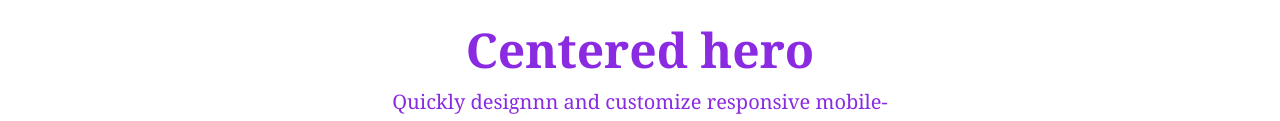
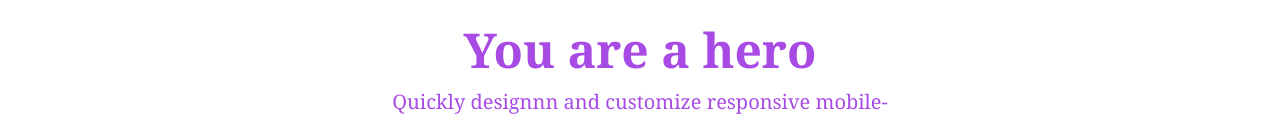
Before and after one commit to krish-80/mod-2, a plain HTML site: page index.html in a window 1280 px wide. Shown: the part 212-333 px from the top of the page. Drawn offline with nearby package versions, Linux system fonts and the light colour scheme.

Commit message:
Second commit.

```diff
--- a/index.html
+++ b/index.html
@@ -11,7 +11,7 @@
     <style>
 
            div.container{
-                         color: rgb(27, 27, 178);
+                         color: rgb(27, 178, 140);
                          font-weight: bold;
                          font-family: Georgia, 'Times New Roman', Times, serif;
            }
@@ -26,7 +26,7 @@
               }
 
             header.d-flex{
-                  color: blueviolet;
+                  color: rgb(167, 75, 228);
             }
 
             h3.fs-2{
@@ -68,7 +68,7 @@
               </div>
               <div class="px-4 py-5 my-5 text-center">
                 <img class="d-block mx-auto mb-4" src="/docs/5.2/assets/brand/bootstrap-logo.svg" alt="" width="72" height="57">
-                <h1 class="display-5 fw-bold">Centered hero</h1>
+                <h1 class="display-5 fw-bold">You are a hero</h1>
                 <div class="col-lg-6 mx-auto">
                   <p class="lead mb-4">Quickly designnn and customize responsive mobile-first sites with Bootstrap, the world’s most popular front-end open source toolkit, featuring Sass variables and mixins, responsive grid system, extensive prebuilt components, and powerful JavaScript plugins.</p>
                   <div class="d-grid gap-2 d-sm-flex justify-content-sm-center">
```
